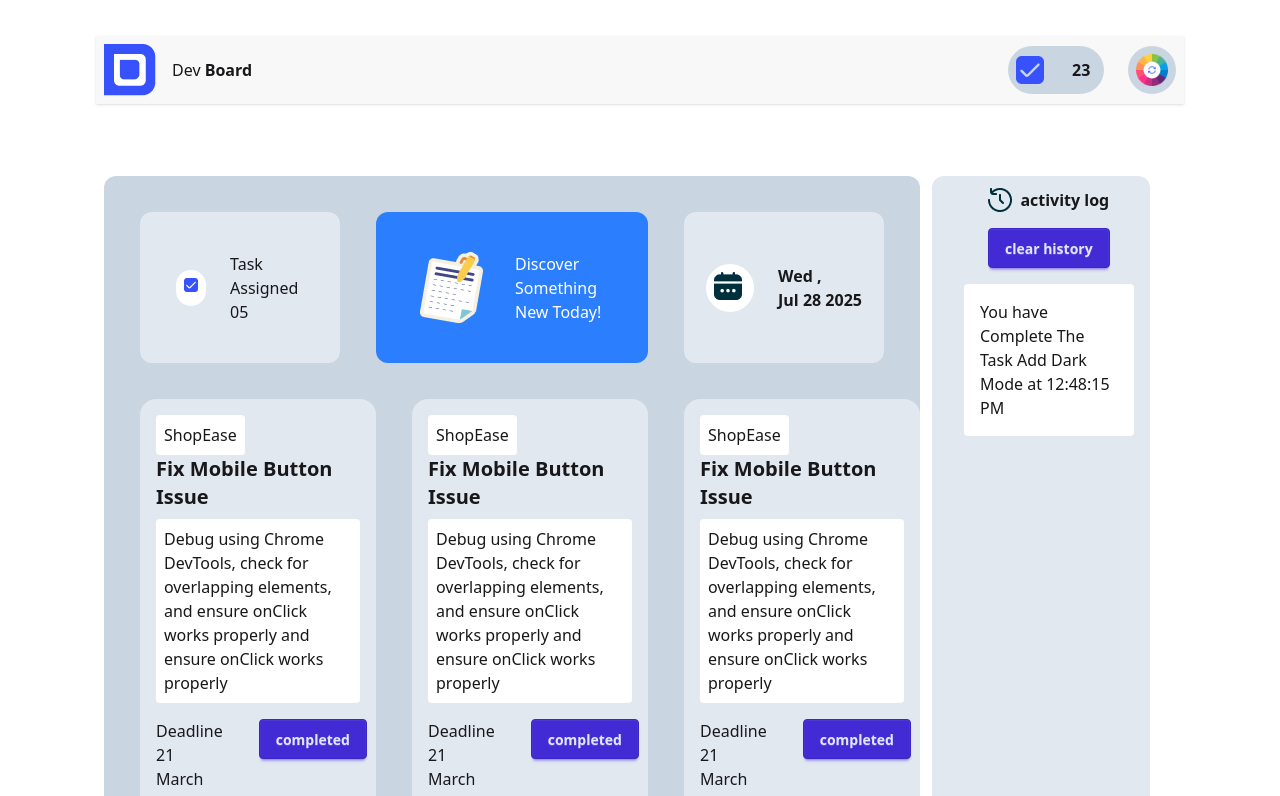
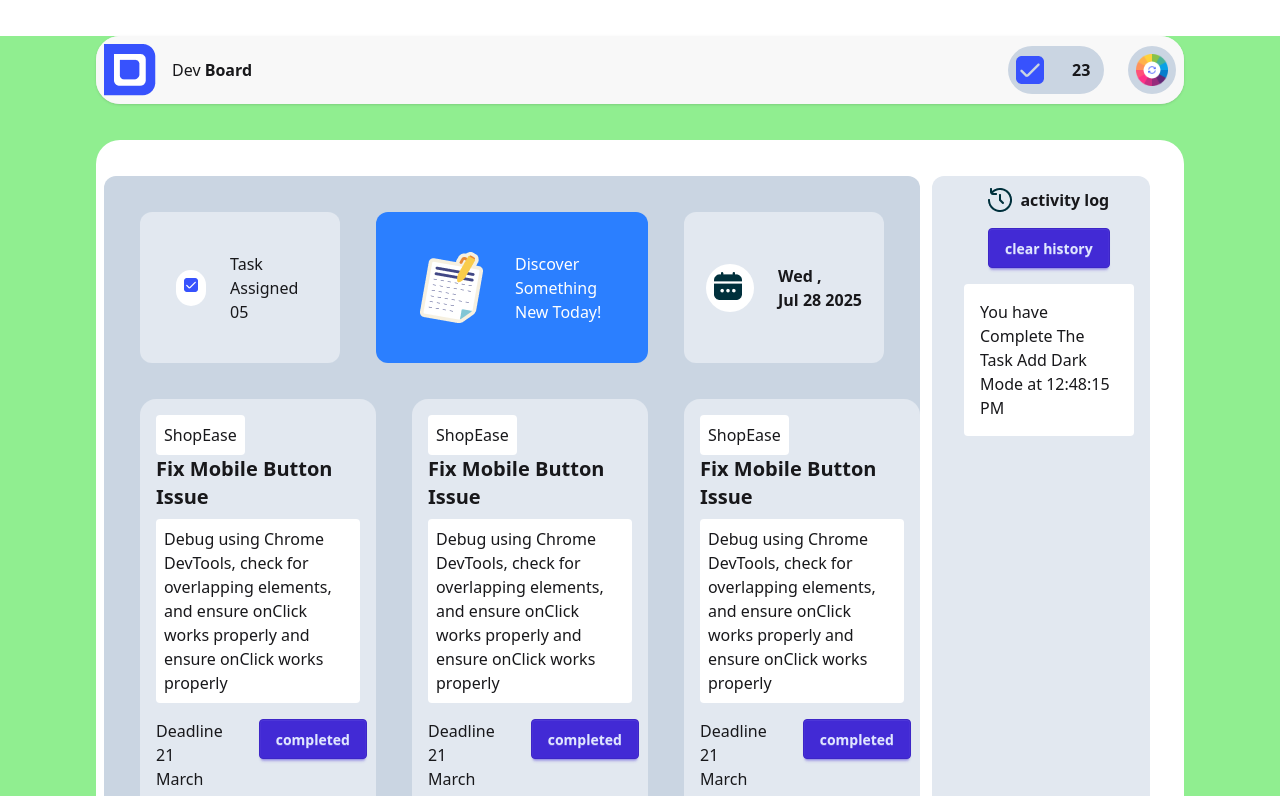
Before and after one commit to Aunterdey/assignment5, a plain HTML site: page index.html in a window 1280 px wide. Both pictures are taken after a click on the button 1152 px from the left and 70 px from the top of the page. Shown: the top 796 px of the page. Drawn offline with nearby package versions, Linux system fonts and the light colour scheme.

Commit message:
added this correction file 3

```diff
--- a/index.html
+++ b/index.html
@@ -1,15 +1,15 @@
 <!DOCTYPE html>
 <html lang="en">
-<head>
+<head >
     <meta charset="UTF-8">
     <meta name="viewport" content="width=device-width, initial-scale=1.0">
     <title>Document</title>
     <link href="https://cdn.jsdelivr.net/npm/daisyui@5.0.0-beta.9/daisyui.css" rel="stylesheet" type="text/css" />
 <script src="https://cdn.jsdelivr.net/npm/@tailwindcss/browser@4"></script>
 </head>
-<body>
-    <nav class="mt-9 ml-24 mr-24 rounded-3xl bg-white">
-        <div class="navbar bg-base-200 shadow-sm">
+<body  id="colorBox">
+    <nav class="mt-9 ml-24 mr-24 bg-white  rounded-3xl">
+        <div class="navbar bg-base-200 shadow-sm  rounded-3xl">
             <div class="flex-1">
              <div class="flex gap-4 items-center">
                 <img src="assets/logo.png" alt="">
@@ -21,14 +21,14 @@
                 <img src="assets/checkbox.png" alt="">
                 <span class="ml-1 font-bold counter">23</span>
               </div>
-             <button id="bg-clr-btn" class=" bg-slate-300 p-2 h-12 w-12 rounded-full">
+             <button  onclick="changecolors()" class=" bg-slate-300 p-2 h-12 w-12 rounded-full">
               <img class="items-center justify-center text-center" src="assets/theme-btn.png" alt="">
             </button>
             </div>
           </div>
     </nav>
     <!-- <main class="bg-green-400 m-24 rounded"> -->
-    <div class=" flex gird grid-cols-2  bg-white m-24 mt-9">
+    <div class=" flex gird grid-cols-2  bg-white m-24 mt-9 rounded-3xl">
     <div class="   gap-3 ml-2 bg-slate-300 mt-9 rounded-xl w-[75%]">
       <div class="grid grid-cols-3">
         <div class=" flex rounded-xl gap-6 items-center   mt-9 p-9 bg-slate-200 mr-9 ml-9 ">
--- a/script/main.js
+++ b/script/main.js
@@ -74,6 +74,14 @@ window.location.href = "./question.html"
 
 //   });
 
+ let colors = ['lightblue', 'lightgreen',  'silver', 'lightyellow'];
+
+ let currentIndex = 0;
+ function changecolors(){
+    currentIndex = (currentIndex + 1) % colors.length;
+    document.getElementById('colorBox').style.backgroundColor = colors[currentIndex];
+ }
+
 
 
 document.addEventListener("DOMContentLoaded", function() {
```
